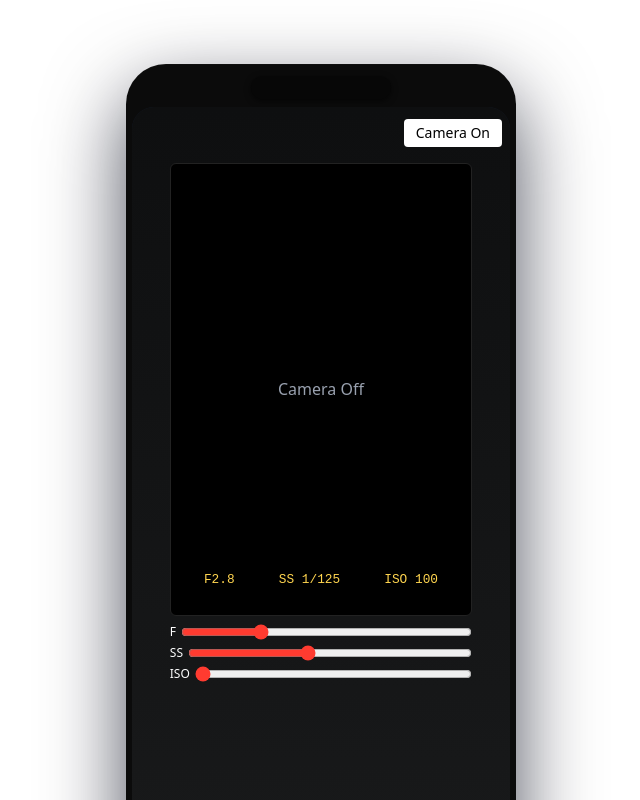
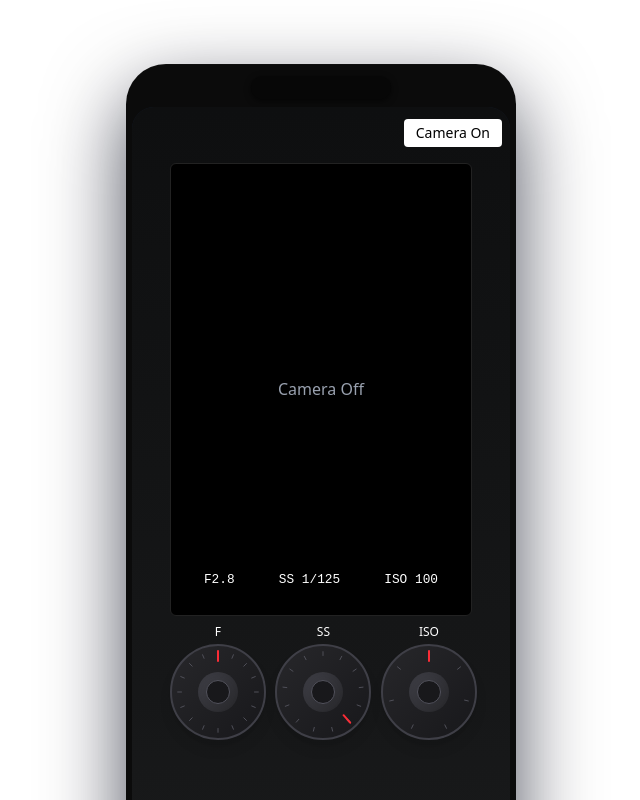
Before and after one commit to Mackey4869/DSLR_experienceApp, a React (Vite) app: page / in a window 1280 px wide. Shown: the top 800 px of the page, without its empty margins (319-959 px from the left). Built offline with nearby package versions, Linux system fonts and the light colour scheme.

Commit message:
ダイヤルUIを作成した

```diff
--- a/src/components/CameraView.tsx
+++ b/src/components/CameraView.tsx
@@ -2,6 +2,7 @@ import React, { useRef, useState, useEffect } from "react";
 import Webcam from "react-webcam";
 import useCamera from "../hooks/useCamera";
 import { applyApertureEffects, applyFilmGrainOnCanvas, applyColorNoiseOnCanvas } from "../utils/imageEffects";
+import CircularDial from "./CircularDial";
 
 // UI 層: レイアウトとコントロールのみを担当。カメラ制御は hook に移譲。
 const CameraView: React.FC = () => {
@@ -142,7 +143,7 @@ const CameraView: React.FC = () => {
 					)}
 				</div>
 				{/* small overlay info */}
-				<div style={{ position: 'absolute', left: '4%', bottom: '6%', width: '92%', display: 'flex', justifyContent: 'space-around', color: '#ffd54f', fontFamily: 'monospace', fontSize: '0.8rem' }}>
+				<div style={{ position: 'absolute', left: '4%', bottom: '6%', width: '92%', display: 'flex', justifyContent: 'space-around', color: '#ffffff', fontFamily: 'monospace', fontSize: '0.8rem' }}>
 					<span>F{settings.aperture.toFixed(1)}</span>
 					<span>SS 1/{Math.round(1 / settings.shutterSpeed)}</span>
 					<span>ISO {settings.iso}</span>
@@ -151,23 +152,25 @@ const CameraView: React.FC = () => {
 
 			{/* Controls: sliders above capture button */}
 			<div className="w-[80%] max-w-[360px] flex flex-col items-center mt-2" style={{ gap: '0.3rem' }}>
-				<div className="w-full flex justify-between items-center" style={{ gap: '0.3rem' }}>
-					<div className="text-white text-xs">F</div>
+				<div className="w-full flex justify-between items-center" style={{ gap: '0.6rem' }}>
+					<div className="flex-1 flex flex-col items-center">
+						<div className="text-white text-xs mb-1">F</div>
 						{APERTURE_VALUES && (
-						<input className="flex-1" type="range" min={0} max={APERTURE_VALUES.length - 1} step={1} value={Math.max(0, APERTURE_VALUES.indexOf(settings.aperture))} onChange={e => setAperture(APERTURE_VALUES[Number(e.target.value)])} style={{ accentColor: '#ff3b30' }} />
+							<CircularDial value={settings.aperture} onChange={(v) => setAperture(v)} label="Aperture" values={APERTURE_VALUES} />
 						)}
 					</div>
-				<div className="w-full flex justify-between items-center" style={{ gap: '0.3rem' }}>
-					<div className="text-white text-xs">SS</div>
+					<div className="flex-1 flex flex-col items-center">
+						<div className="text-white text-xs mb-1">SS</div>
 						{SHUTTER_VALUES && (
-						<input className="flex-1" type="range" min={0} max={SHUTTER_VALUES.length - 1} step={1} value={Math.max(0, SHUTTER_VALUES.indexOf(settings.shutterSpeed))} onChange={e => setShutterSpeed(SHUTTER_VALUES[Number(e.target.value)])} style={{ accentColor: '#ff3b30' }} />
+							<CircularDial value={settings.shutterSpeed} onChange={(v) => setShutterSpeed(v)} label="Shutter" values={SHUTTER_VALUES} />
 						)}
 					</div>
-				<div className="w-full flex justify-between items-center" style={{ gap: '0.3rem' }}>
-					<div className="text-white text-xs">ISO</div>
+					<div className="flex-1 flex flex-col items-center">
+						<div className="text-white text-xs mb-1">ISO</div>
 						{ISO_VALUES && (
-						<input className="flex-1" type="range" min={0} max={ISO_VALUES.length - 1} step={1} value={Math.max(0, ISO_VALUES.indexOf(settings.iso))} onChange={e => setIso(ISO_VALUES[Number(e.target.value)])} style={{ accentColor: '#ff3b30' }} />
+							<CircularDial value={settings.iso} onChange={(v) => setIso(v)} label="ISO" values={ISO_VALUES} />
 						)}
+					</div>
 				</div>
 			</div>
 
@@ -178,7 +181,7 @@ const CameraView: React.FC = () => {
 				</div>
 			)}
 			<div className="w-full flex items-center justify-center" style={{ height: '3.8rem', marginTop: 'auto', marginBottom: '0.6rem' }}>
-				<button onClick={() => { setNotice('保存機能はこれから実装します'); setTimeout(() => setNotice(''), 1800); handleCapture(); }} aria-label="capture" title="Capture" style={{ width: '3.2rem', height: '3.2rem', borderRadius: '9999px', background: 'radial-gradient(circle at 30% 30%, #ffd54f, #ffb300)', border: '3px solid #fff', opacity: 0.6 }} />
+				<button onClick={() => { setNotice('保存機能はこれから実装します'); setTimeout(() => setNotice(''), 1800); handleCapture(); }} aria-label="capture" title="Capture" style={{ width: '3.2rem', height: '3.2rem', borderRadius: '9999px', background: 'radial-gradient(circle at 30% 30%, #ffffff, #ffffff)', border: '3px solid #fff', opacity: 0.9 }} />
 			</div>
 
 			{/* last capture preview (small) */}
--- /dev/null
+++ b/src/components/CircularDial.tsx
@@ -0,0 +1,155 @@
+import React, { useRef, useEffect, useState } from 'react';
+
+interface CircularDialProps {
+  value: number;
+  min?: number;
+  max?: number;
+  step?: number;
+  onChange: (value: number) => void;
+  label: string;
+  unit?: string;
+  values: (string | number)[];
+}
+
+export default function CircularDial({
+  value,
+  onChange,
+  label,
+  unit = '',
+  values,
+}: CircularDialProps) {
+  const [isDragging, setIsDragging] = useState(false);
+  const [startAngle, setStartAngle] = useState(0);
+  const [rotationDeg, setRotationDeg] = useState(0);
+  const [displayDeg, setDisplayDeg] = useState(0);
+  const dialRef = useRef<HTMLDivElement>(null);
+
+  const currentIndex = Math.max(0, values.indexOf(value));
+  const anglePerStep = 360 / values.length;
+  const currentAngle = currentIndex * anglePerStep;
+
+  useEffect(() => {
+    // initialize visual rotation to current value once
+    setRotationDeg(currentAngle);
+    setDisplayDeg(currentAngle);
+    // we intentionally do not re-sync on later prop changes so the dial
+    // can be rotated freely; numeric value is still clamped.
+    // eslint-disable-next-line react-hooks/exhaustive-deps
+  }, []);
+
+  const handleStart = (clientX: number, clientY: number) => {
+    if (!dialRef.current) return;
+    const rect = dialRef.current.getBoundingClientRect();
+    const centerX = rect.left + rect.width / 2;
+    const centerY = rect.top + rect.height / 2;
+    const angle = Math.atan2(clientY - centerY, clientX - centerX);
+    setStartAngle(angle);
+    setIsDragging(true);
+  };
+
+  const handleMove = (clientX: number, clientY: number) => {
+    if (!isDragging || !dialRef.current) return;
+    const rect = dialRef.current.getBoundingClientRect();
+    const centerX = rect.left + rect.width / 2;
+    const centerY = rect.top + rect.height / 2;
+    const angle = Math.atan2(clientY - centerY, clientX - centerX);
+    let deltaAngle = angle - startAngle;
+    // normalize deltaAngle to [-PI, PI]
+    if (deltaAngle > Math.PI) deltaAngle -= 2 * Math.PI;
+    if (deltaAngle < -Math.PI) deltaAngle += 2 * Math.PI;
+    const deltaDeg = (deltaAngle * 180) / Math.PI;
+
+    setRotationDeg((prevRot) => {
+      const newRot = prevRot + deltaDeg;
+      const stepPos = Math.round(newRot / anglePerStep);
+      const clampedIndex = Math.max(0, Math.min(values.length - 1, stepPos));
+      const snappedDeg = stepPos * anglePerStep;
+      // update displayed (snapped) rotation to produce "clicky" movement
+      setDisplayDeg(snappedDeg);
+      if (clampedIndex !== currentIndex) {
+        onChange(values[clampedIndex] as number);
+        // small vibration on supported devices for tactile feedback
+        try { if (typeof navigator !== 'undefined' && 'vibrate' in navigator) (navigator as any).vibrate(8); } catch (e) {}
+      }
+      return newRot;
+    });
+
+    setStartAngle(angle);
+  };
+
+  const handleEnd = () => {
+    setIsDragging(false);
+  };
+
+  useEffect(() => {
+    const handleMouseMove = (e: MouseEvent) => handleMove(e.clientX, e.clientY);
+    const handleTouchMove = (e: TouchEvent) => {
+      e.preventDefault();
+      handleMove(e.touches[0].clientX, e.touches[0].clientY);
+    };
+
+    if (isDragging) {
+      window.addEventListener('mousemove', handleMouseMove);
+      window.addEventListener('mouseup', handleEnd);
+      window.addEventListener('touchmove', handleTouchMove, { passive: false } as AddEventListenerOptions);
+      window.addEventListener('touchend', handleEnd);
+    }
+
+    return () => {
+      window.removeEventListener('mousemove', handleMouseMove);
+      window.removeEventListener('mouseup', handleEnd);
+      window.removeEventListener('touchmove', handleTouchMove as any);
+      window.removeEventListener('touchend', handleEnd);
+    };
+  }, [isDragging, startAngle, currentIndex, anglePerStep, values, onChange]);
+
+  return (
+    <div className="flex flex-col items-center">
+      <div
+        ref={dialRef}
+        className="relative w-24 h-24 cursor-grab active:cursor-grabbing select-none touch-none"
+        onMouseDown={(e) => handleStart(e.clientX, e.clientY)}
+        onTouchStart={(e) => {
+          e.preventDefault();
+          handleStart(e.touches[0].clientX, e.touches[0].clientY);
+        }}
+      >
+        <div className="absolute inset-0 rounded-full bg-gradient-to-br from-zinc-800 to-zinc-900 shadow-lg border-2 border-zinc-700" />
+
+        <svg className="absolute inset-0 w-full h-full pointer-events-none" viewBox="0 0 100 100">
+          {values.map((_, index) => {
+            const angle = (index * anglePerStep - 90) * (Math.PI / 180);
+            const x1 = 50 + 38 * Math.cos(angle);
+            const y1 = 50 + 38 * Math.sin(angle);
+            const x2 = 50 + 42 * Math.cos(angle);
+            const y2 = 50 + 42 * Math.sin(angle);
+            const isActive = index === currentIndex;
+            return (
+              <line
+                key={index}
+                x1={x1}
+                y1={y1}
+                x2={x2}
+                y2={y2}
+                stroke={'#52525b'}
+                strokeWidth={isActive ? '2' : '1'}
+                strokeLinecap="round"
+              />
+            );
+          })}
+        </svg>
+
+        <div
+          className="absolute inset-0 transition-transform duration-200 pointer-events-none"
+          style={{ transform: `rotate(${displayDeg}deg)` }}
+        >
+          <div className="absolute top-1.5 left-1/2 -translate-x-1/2 w-0.5 h-3 bg-red-500 rounded-full shadow-lg" />
+        </div>
+
+        <div className="absolute inset-0 m-auto w-10 h-10 rounded-full bg-gradient-to-br from-zinc-700 to-zinc-800 shadow-inner flex items-center justify-center pointer-events-none">
+          <div className="w-6 h-6 rounded-full bg-zinc-900 border border-zinc-600" />
+        </div>
+      </div>
+    </div>
+  );
+}
--- a/src/utils/apertureSettings.ts
+++ b/src/utils/apertureSettings.ts
@@ -1,6 +1,6 @@
 // Aperture-related settings and helpers
-export const MIN_APERTURE = 1.2;
-export const MAX_APERTURE = 22;
+export const MIN_APERTURE = 2.8;
+export const MAX_APERTURE = 16;
 
 export type DofParams = {
 	radius: number; // pixels
--- a/src/utils/constants.ts
+++ b/src/utils/constants.ts
@@ -1,9 +1,9 @@
 // F値の刻み、ISOリスト、シャッタースピードリストなど
 // 値は撮影機材で一般的に使われる刻みを想定（1/3 ストップに近い一覧）
 export const APERTURE_VALUES = [
-	1.2, 1.4, 1.8, 2.0, 2.2, 2.5, 2.8, 3.2, 3.5, 4.0,
-	4.5, 5.0, 5.6, 6.3, 7.1, 8.0, 9.0, 10.0, 11.0, 13.0,
-	14.0, 16.0, 18.0, 22.0,
+    2.8, 3.2, 3.5, 4.0,
+    4.5, 5.0, 5.6, 6.3, 7.1, 8.0,
+    9.0, 10.0, 11.0, 13.0, 14.0, 16.0,
 ];
 
 export const ISO_VALUES = [100, 200, 400, 800, 1600, 3200, 6400];
```
Lines whose indentation alone changed are shown as unchanged.
